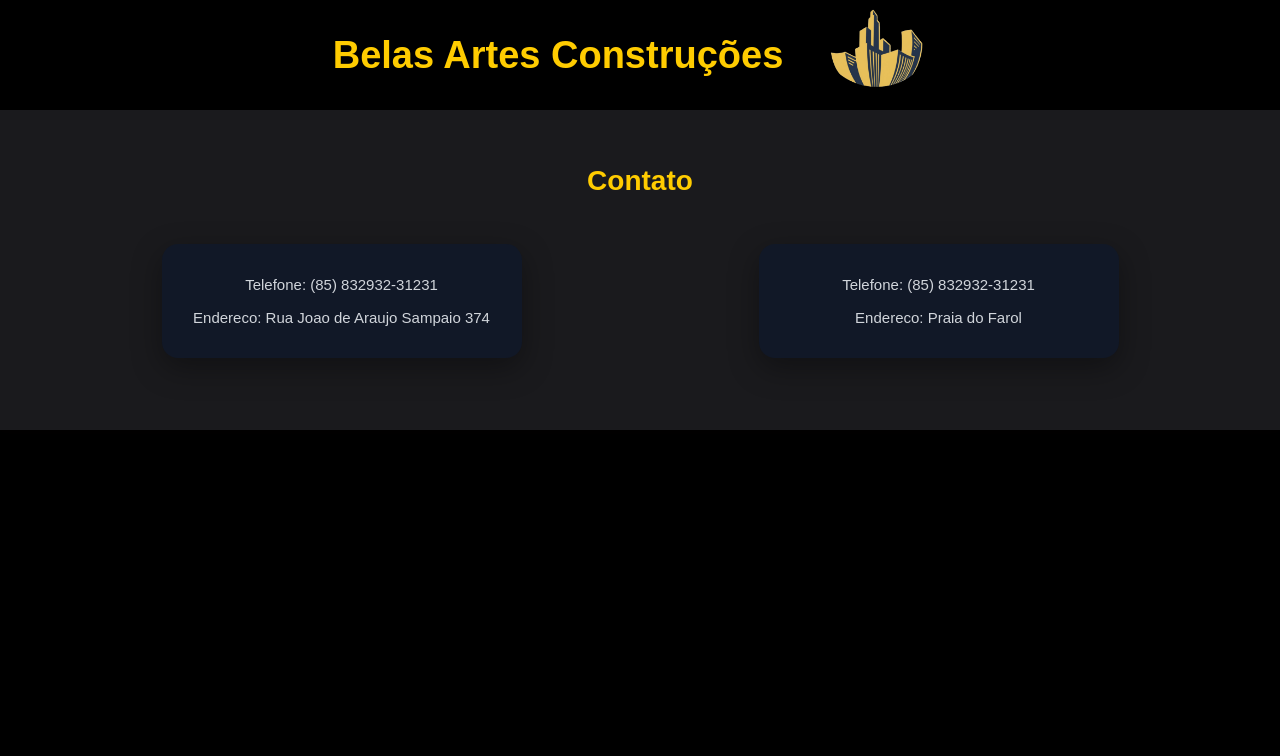
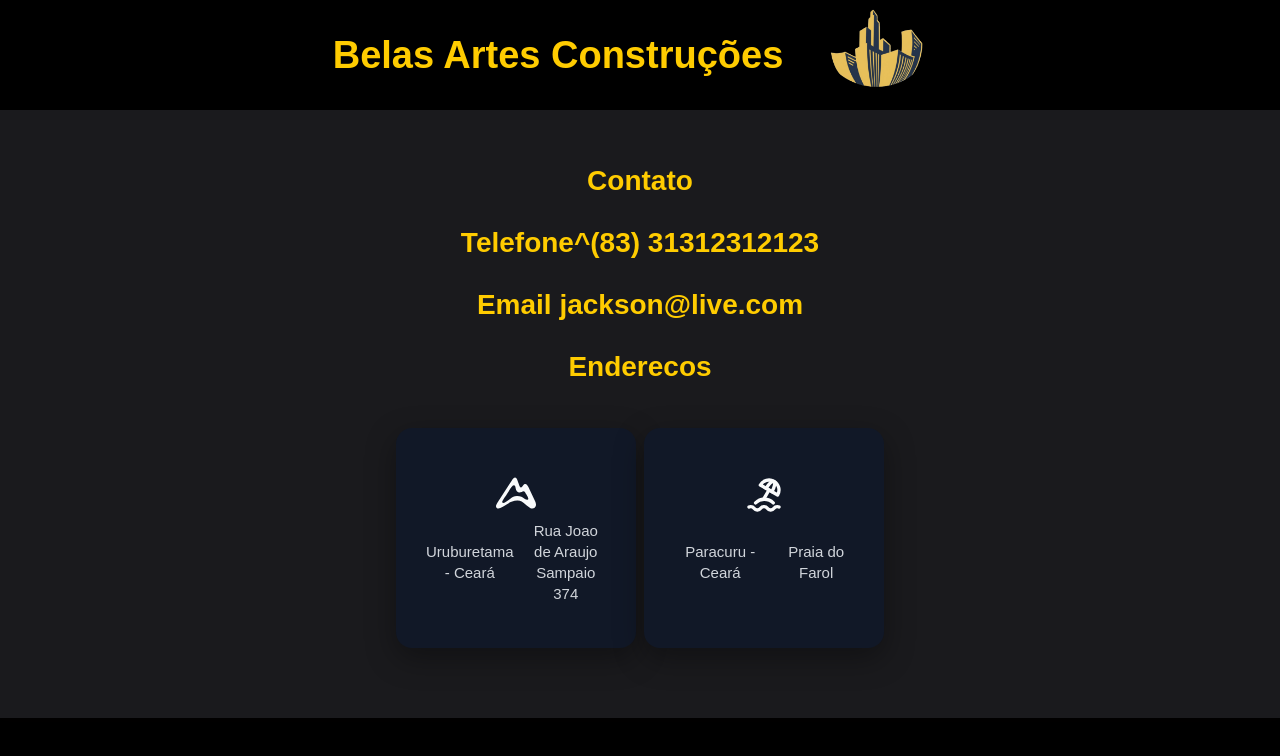
Before and after one commit to RonielsonOliveira/demonstrativo_loja, a React (Create React App) app: page /contato in a window 1280 px wide. Shown: the top 756 px of the page. Built offline with nearby package versions, Linux system fonts and the light colour scheme.

Commit message:
layout changes

```diff
--- a/src/components/Card/index.js
+++ b/src/components/Card/index.js
@@ -1,13 +1,45 @@
 import { Description, Info } from "./styled";
-export default function Card({ telefone, endereco }) {
+import { SiAlltrails } from "react-icons/si";
+import { TbBeach } from "react-icons/tb";
+export default function Card({ cidade, endereco }) {
+  <div>{cidade}</div>;
+  switch (cidade) {
+    case "Uruburetama - Ceará":
       return (
         <Info>
           <div>
+            <SiAlltrails size={40} />
             <Description>
-          <span>Telefone: {telefone}</span>
-          <span>Endereco: {endereco}</span>
+              <span>{cidade}</span>
+              <span>{endereco}</span>
+            </Description>
+          </div>
+        </Info>
+      );
+
+    case "Paracuru - Ceará":
+      return (
+        <Info>
+          <div>
+            <TbBeach size={40} />
+            <Description>
+              <span>{cidade}</span>
+              <span>{endereco}</span>
+            </Description>
+          </div>
+        </Info>
+      );
+    default:
+      return (
+        <Info>
+          <div>
+            <TbBeach size={40} />
+            <Description>
+              <span>{cidade}</span>
+              <span>{endereco}</span>
             </Description>
           </div>
         </Info>
       );
   }
+}
--- a/src/components/Card/styled.js
+++ b/src/components/Card/styled.js
@@ -8,22 +8,28 @@ export const CardsContainer = styled.section`
   justify-items: center;
 `;
 
-export const Info = styled.article`
+export const Info = styled.div`
   width: 100%;
-  max-width: 360px;
+  max-width: 240px;
+  height: 220px; /* altura padronizada */
+
   background: #111827;
   color: #f9fafb;
+
   display: flex;
-  flex-direction: column;
   align-items: center;
   gap: 16px;
+
   padding: 30px;
   border-radius: 16px;
   position: relative;
+
   box-shadow: 0 10px 30px rgba(0, 0, 0, 0.35);
   transition:
     transform 0.25s ease,
     box-shadow 0.25s ease;
+
+  overflow: hidden; /* impede estouro */
 
   &:hover {
     transform: scale(1.05);
@@ -133,11 +139,15 @@ export const Title = styled.h2`
 `;
 export const Description = styled.p`
   font-size: 15px;
+  width: 100%;
+  min-height: 80px;
+  max-height: 120px;
   line-height: 1.4;
   color: #d1d5db;
   text-align: center;
   display: flex;
-  flex-direction: column;
+  flex-direction: center;
   align-items: center;
   gap: 12px;
+  overflow: hidden;
 `;
--- a/src/pages/Contato/index.js
+++ b/src/pages/Contato/index.js
@@ -3,15 +3,19 @@ import { Container } from "../../styles/GlobalStyles.js";
 import { Title, Content, Contatos } from "./styled.js";
 import Mock from "../../pages/Contato/orcamentoMock.json";
 import Card from "../../components/Card/index.js";
-
 export default function Contato() {
   return (
     <Container>
       <Title>Contato</Title>
+      <Title>Telefone^(83) 31312312123</Title>
+      <Title>Email jackson@live.com</Title>
+      <Title>Enderecos</Title>
       <Content>
         <Contatos>
           {Mock.map((item) => (
-            <Card telefone={item.Telefone} endereco={item.Endereco} />
+            <div>
+              <Card cidade={item.Cidade} endereco={item.Endereco} />
+            </div>
           ))}
         </Contatos>
       </Content>
--- a/src/pages/Contato/orcamentoMock.json
+++ b/src/pages/Contato/orcamentoMock.json
@@ -1,10 +1,10 @@
 [
   {
-    "Telefone": "(85) 832932-31231",
+    "Cidade": "Uruburetama - Ceará",
     "Endereco": "Rua Joao de Araujo Sampaio 374"
   },
   {
-    "Telefone": "(85) 832932-31231",
+    "Cidade": "Paracuru - Ceará",
     "Endereco": "Praia do Farol"
   }
 ]
--- a/src/pages/Contato/styled.js
+++ b/src/pages/Contato/styled.js
@@ -12,7 +12,7 @@ export const Content = styled.div`
   display: flex;
   justify-content: center;
   align-items: flex-start;
-  gap: 64px;
+  gap: 24px;
   width: 100%;
   max-width: 1200px;
   margin: 32px auto;
@@ -26,11 +26,12 @@ export const Content = styled.div`
 
 export const Contatos = styled.div`
   width: 100%;
-  padding: 10px;
+  padding: 8px; /* menos respiro */
+
   display: grid;
-  grid-template-columns: repeat(auto-fit, minmax(280px, 1fr));
-  gap: 14px;
-  justify-items: center;
+  grid-template-columns: repeat(auto-fit, minmax(240px, max-content));
+  gap: 8px; /* cards mais próximos */
+  justify-content: center;
 `;
 export const ContatoCard = styled.div`
   background-color: beige;
--- a/src/pages/Orcamento/index.js
+++ b/src/pages/Orcamento/index.js
@@ -95,19 +95,23 @@ export default function Aluno() {
               <input type="checkbox" name="servico" value="Pintura"></input>
             </label>
             <label>
-              Cubas em porcelanato
+              Cubas Acartonadas
               <input
                 type="checkbox"
                 name="servico"
-                value="Cubas em porcelanato"
+                value="Cubas Acartonadas"
               ></input>
             </label>
             <label>
-              Hidráulica
+              Iluminação
+              <input type="checkbox" name="servico" value="Iluminação"></input>
+            </label>
+            <label>
+              Revestimentos
               <input
                 type="checkbox"
                 name="servico"
-                value="Instalação hidraulica"
+                value="Revestimentos"
               ></input>
             </label>
           </Checkbox>
```
Lines whose indentation alone changed are shown as unchanged.
